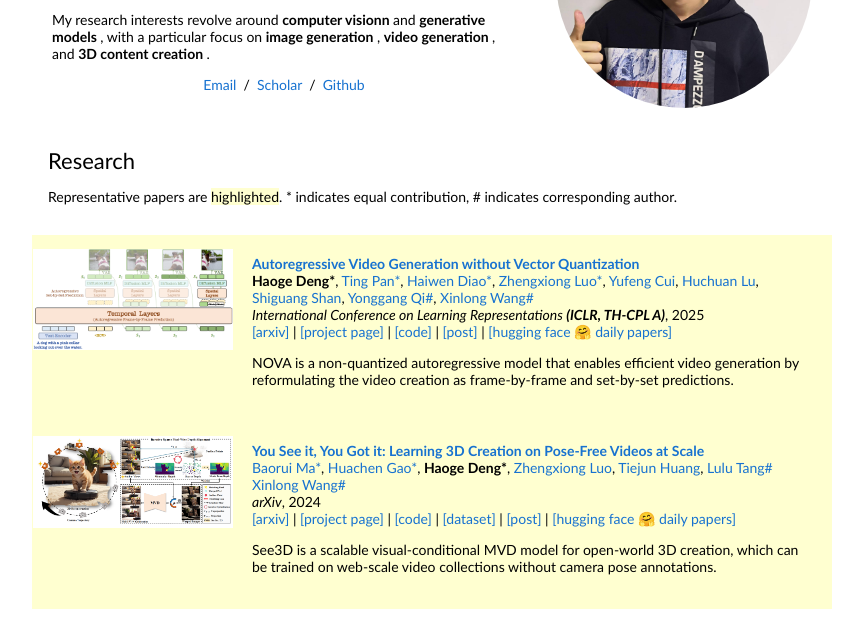
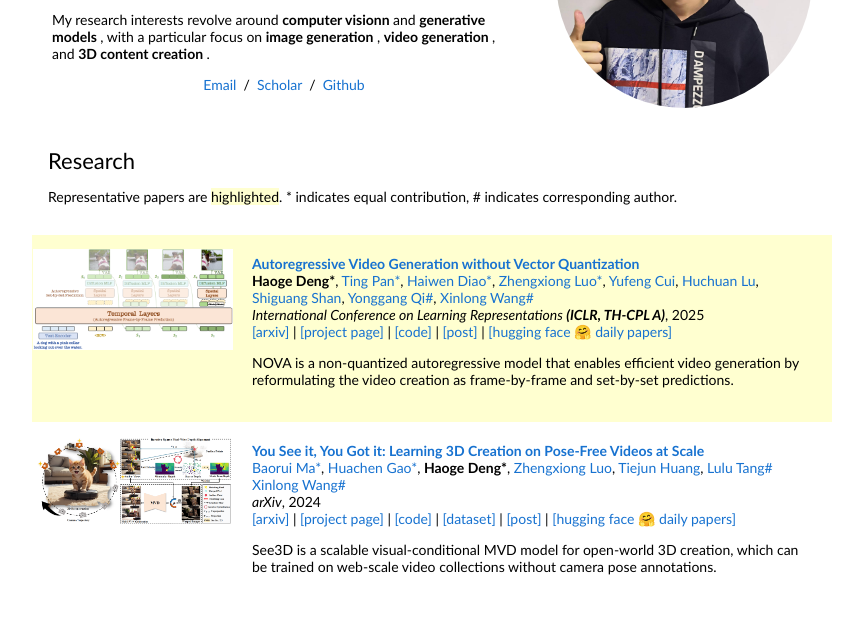
Before and after one commit to Bitterdhg/Bitterdhg.github.io, a plain HTML site: page index.html in a window 1280 px wide. Shown: the part 176-800 px from the top of the page, without its empty margins (208-1071 px from the left). Drawn offline with Linux system fonts and the light colour scheme.

Commit message:
update see3d

```diff
--- a/index.html
+++ b/index.html
@@ -126,7 +126,7 @@
               </tr>
 
               <!-- see3d -->
-              <tr onmouseout="See3D_stop()" onmouseover="See3D_start()" bgcolor="#ffffd0">
+              <tr onmouseout="See3D_stop()" onmouseover="See3D_start()">
                 <!-- see3d_img -->
                 <td width="25%">
                   <div class="one">
```
